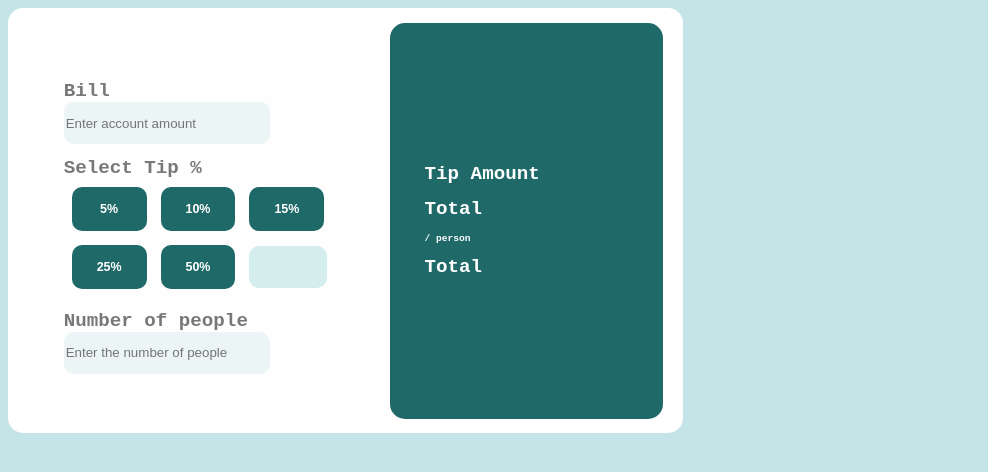
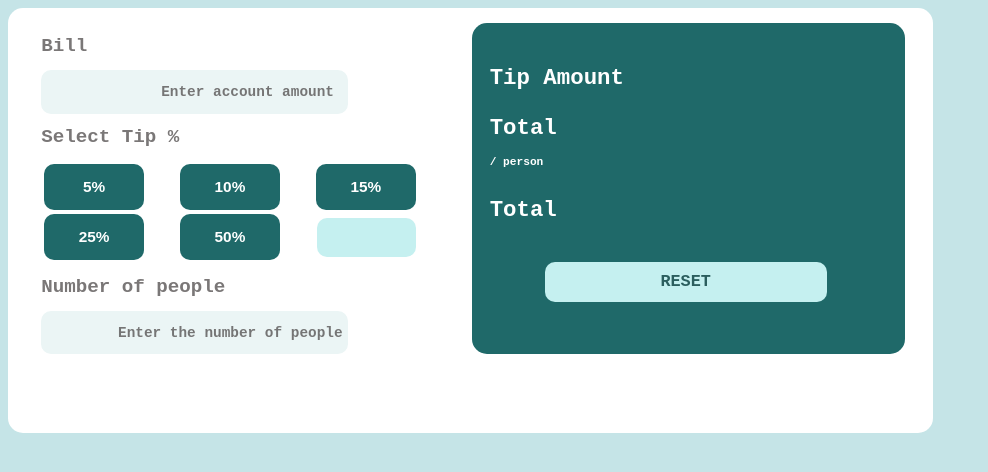
Before and after one commit to AmandaLimaLuiz/TipCalculator, a plain HTML site: page index.html in a window 1280 px wide. Shown: the whole page, without its empty margins (0-988 px from the left). Drawn offline with Linux system fonts and the light colour scheme; a web font is replaced by a local one.

Commit message:
add funcionalidades js

```diff
--- a/assets/script.js
+++ b/assets/script.js
@@ -0,0 +1,75 @@
+const form = document.querySelector('#form');
+let btn = [1.05,1.1,1.15,1.25,1.5];
+let tipFinal = 0;
+form.addEventListener('submit', function(e){
+    e.preventDefault();
+
+    const conta = e.target.querySelector('.valor');
+    const btnO = e.target.querySelector('.btn-other');
+    const numPessoa = e.target.querySelector('.people');
+
+    const vconta = Number(conta.value);
+    const vbtnO = Number(btnO.value);
+    const vpess = Number(numPessoa.value);
+
+    console.log(vconta, vbtnO, vpess);
+
+
+    function tip () {
+        document.addEventListener('click', e =>{
+           let tip = e.target;
+       if(tip.classList.contains('btn5')){
+           tipFinal = btn[0];
+       }
+       else if(tip.classList.contains('btn10')){
+           tipFinal = btn[1];
+       }
+       else if(tip.classList.contains('btn15')){
+           tipFinal = btn[2];
+       }
+       else if(tip.classList.contains('btn25')){
+           tipFinal = btn[3];
+       }
+       else if(tip.classList.contains('btn50')){
+           tipFinal = btn[4];
+       }
+   });
+   return tipFinal;
+   }
+
+    function setResultado() {
+        tip();
+        if(tipFinal === 0){
+            tipFinal = 1 + (vbtnO / 100);
+        }
+        let tipAmonunt = (vconta * tipFinal - vconta).toFixed(2);
+        let totalPerson = ((vconta * tipFinal) / vpess).toFixed(2);
+        let totalFim = (vconta * tipFinal).toFixed(2);
+
+
+
+        const valorTip = document.querySelector('#valorTip');
+        const totalPessoa = document.querySelector('#totalPessoa');
+        const totalConta = document.querySelector('#totalConta');
+
+        valorTip.innerHTML = `$${tipAmonunt}`;
+        totalPessoa.innerHTML = `$${totalPerson}`;
+        totalConta.innerHTML = `$${totalFim}`;
+
+        function msg(){
+            let msg;
+            if(totalPessoa !== Number){
+                msg = " Can't be zero";
+                const nump = document.getElementById('#numP');
+                numP.innerHTML = `  ${msg} `;
+            }else if (totalPessoa === Number){
+                totalPessoa.innerHTML = `$${totalPerson}`;
+            }
+        }
+    msg();
+    }
+    tip();
+    setResultado();
+
+
+});
--- a/assets/style.css
+++ b/assets/style.css
@@ -8,10 +8,10 @@ body{
 }
 .container{
     background-color: white;
-    width: 650px;
+    width: 900px;
     height: 400px;
     align-content: center;
-    padding: 1%;
+    padding: 1% 1%;
     display: flex;
     flex-direction: row;
     justify-content: center;
@@ -20,48 +20,62 @@ body{
 }
 .first h1{
     color: rgb(122, 119, 119);
-    margin-bottom: 0.2px;
+
 }
+table{
+    width: 97%;
+    height: 70%;
+    justify-items: center;
+
+}
+
+
 .first{
     font-size: 0.6em;
-    background-color: rgb(255, 254, 254);
-    width: 40%;
-    height: 40%;
-    margin: 20px;
-    padding: 30px 35px;
+    background-color: white;
+    width: 50%;
+    height: 20%;
+    padding: 0px 5px;
     border-radius: 15px;
-    margin-bottom: 25px;
+
+
 
 }
 .second{
-    font-size: 0.6em;
+    font-size: 0.7em;
     background-color: rgb(31, 105, 105);
     color: white;
-    width: 40%;
-    height: 40%;
-    margin: 20px;
-    padding: 30px 35px;
+    width: 50%;
+    height: 10%;
+    margin: 10px;
+    padding: 10px 15px ;
     border-radius: 15px;
-    margin-bottom: 25px;
-
-
+    margin-bottom: 5px;
 
 }
 h2{
     font-size: 1em;
     width: 10%;
 }
+div .result h1{
+    margin-top: 10px;
+    margin-bottom: 10px;
+}
+
 .btn{
-    font-size: 1.3em;
-    width: 6em;
-    height: 3.5em;
-    margin: 5px;
+    font-size: 1.6em;
+    width: 100px;
+    height: 3em;
     background-color: rgb(31, 105, 105);
     color: white;
     text-align: center;
     font-weight: bolder;
     border: none;
     border-radius: 10px;
+    margin: 0px  0px ;
+    padding: 0px;
+    cursor: pointer;
+
 }
 .btn:hover{
     box-shadow: 1px 1px rgb(10, 95, 95);
@@ -69,14 +83,15 @@ h2{
     color: black;
 }
 .btn-other{
-
-    width: 5,3em;
+    font-weight: bolder;
+    font-size: 1.6em;
+    width: 95px;
     height: 3em;
-    margin: 5px;
-    background-color: rgb(212, 238, 238);
+    margin: 1px;
+    background-color: rgb(197, 240, 240);
     font-style: normal;
     text-align: center;
-    font-size: 1,3em;
+    font-size: 1.3em;
     font-weight: bolder;
     border: none;
     border-radius: 10px;
@@ -92,3 +107,56 @@ input{
 input:hover{
     box-shadow: 1.5px 1.5px rgb(31, 105, 105);
 }
+#valorTip, #totalPessoa, #totalConta{
+    font-size: 2.9em;
+    margin-top: 20px;
+    margin-left: 65px;
+    color: rgb(159, 219, 219);
+
+}
+.btnRes{
+    font-family: 'Space Mono', monospace;
+    text-transform: uppercase;
+    font-size: 1.5em;
+    font-weight: bold;
+    color: rgb(43, 94, 94);
+    background-color: rgb(197, 240, 240);
+    width: 110%;
+    height: 40px;
+    margin-left: 55px;
+    margin-top: 25px;
+    margin-bottom: 20px;
+    border: none;
+    border-radius: 10px;
+    cursor: pointer;
+
+}
+.btnRes:hover{
+
+    box-shadow: 1.5px 1.5px rgb(56, 58, 58);
+}
+#numP{
+    font-size: 0.61em;
+    color: rgb(168, 15, 15);
+    margin-left: 200px;
+    margin-top: 0;
+}
+.people, .valor{
+    font-family:  'Space Mono', monospace;
+    font-size: 1.5em;
+    font-weight: bolder;
+    color: rgb(31, 105, 105);
+    text-align: right;
+    padding: 0px 5px;
+
+}
+
+.people:hover, .valor:hover{
+    font-family:  'Space Mono', monospace;
+    font-size: 1.9em;
+    font-weight: bolder;
+    color: rgb(31, 105, 105);
+    text-align: right;
+    padding: 0px 5px;
+
+}
--- a/index.html
+++ b/index.html
@@ -1,5 +1,6 @@
 <!DOCTYPE html>
-<html lang="en">
+<html lang="pt-BR">
+
 <head>
     <meta charset="UTF-8">
     <meta http-equiv="X-UA-Compatible" content="IE=edge">
@@ -7,6 +8,7 @@
     <link rel="stylesheet" href="assets/style.css">
     <title>Tip Calculator</title>
 </head>
+
 <body>
 
     <div class="container ">
@@ -15,34 +17,53 @@
 
                 <div class="input-cont">
                     <h1>Bill</h1>
+                    <form action="" id="form">
                         <input type="text" class="valor" placeholder="Enter account amount ">
                         <h1>Select Tip %</h1>
                         <table class="btnTable">
                             <tr>
-                    <td><button class="btn">5%</button></td>
-                    <td><button class="btn">10%</button></td>
-                    <td><button class="btn">15%</button></td>
+                                <td><button class="btn btn5">5%</button></td>
+                                <td><button class="btn btn10">10%</button></td>
+                                <td><button class="btn btn15">15%</button></td>
                             </tr>
                             <tr>
-                    <td><button class="btn">25%</button></td>
-                    <td><button class="btn">50%</button></td>
-                    <td><input type="number" class="btn-other"></td>
+                                <td><button class="btn btn25">25%</button></td>
+                                <td><button class="btn btn50">50%</button></td>
+                                <td><input type="text" class="btn-other"></td>
                             </tr>
                         </table>
-            <h1>Number of people</h1>
+                        <h1>Number of people <p id="numP"></p></h1>
                         <input type="text" class="people" placeholder="Enter the number of people">
+                    </form>
                 </div>
             </td>
             <td class="second">
                 <div class="result">
-                <h1>Tip Amount
-                    <h2></h2>
-                </h1>
-                <h1>Total <h2></h2>
+                    <table>
+                        <tr>
+                            <td>
+                                <h1>Tip Amount</h1>
+                            </td>
+                            <td>
+                                <h2 id="valorTip"></h2>
+                            </td>
+                        </tr>
+                        <tr>
+                            <td><h1>Total
                                 <h4>/ person</h2>
-                </h1>
-                <h1>Total <h2></h2>
-                </h1>
+                            </h1></td>
+                            <td>
+                                <h2 id="totalPessoa"></h2>
+                            </td>
+                        </tr>
+                        <tr>
+                            <td><h1 class="total2">Total </h1></td>
+                            <td><h2 id="totalConta"></h2></td>
+                        </tr>
+                        <tr>
+                           <td> <button class="btnRes" value="Refresh Page" onClick="window.location.reload()">reset</button></td>
+                        </tr>
+                    </table>
                 </div>
             </td>
         </table>
@@ -50,4 +71,5 @@
 
     <script src="assets/script.js"></script>
 </body>
+
 </html>
```
Also changed, not shown: img/tela1.png (added), img/tela2.png (added), img/tela3.png (added). Lines whose indentation alone changed are shown as unchanged.
